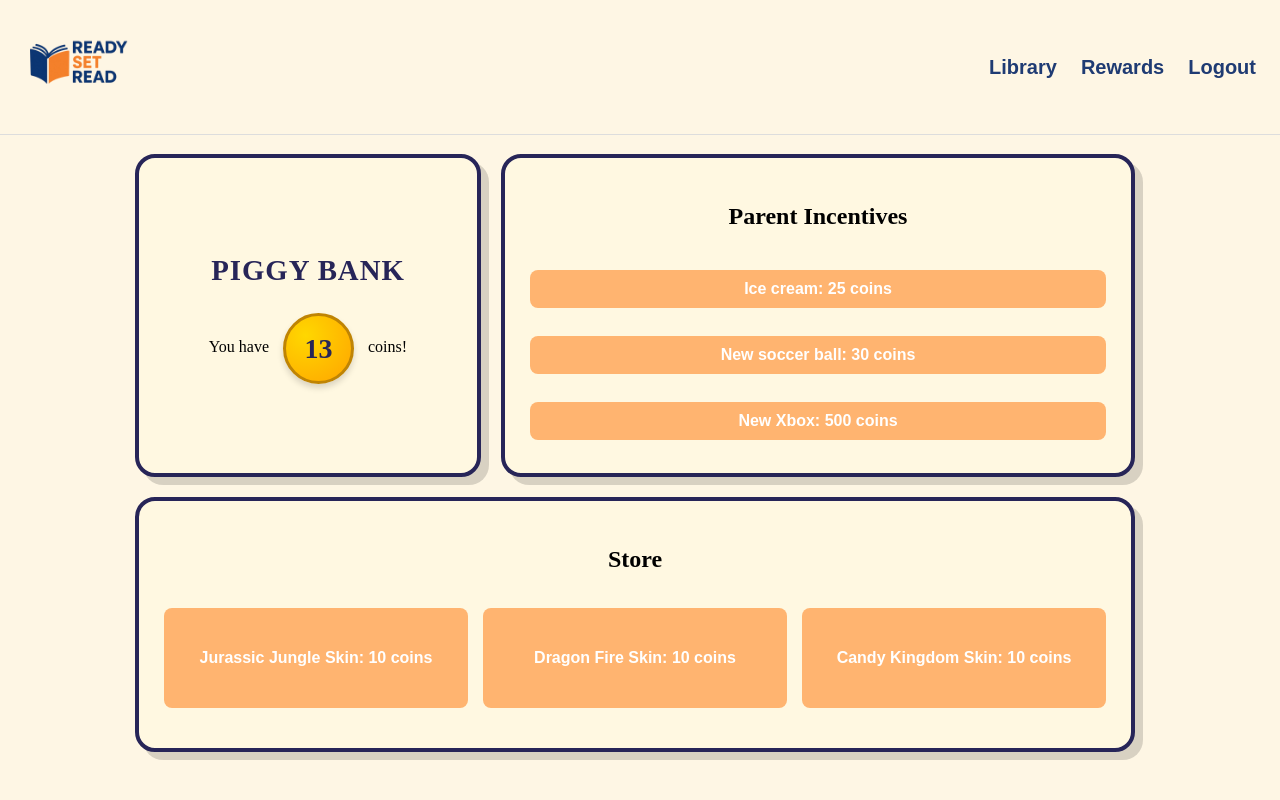
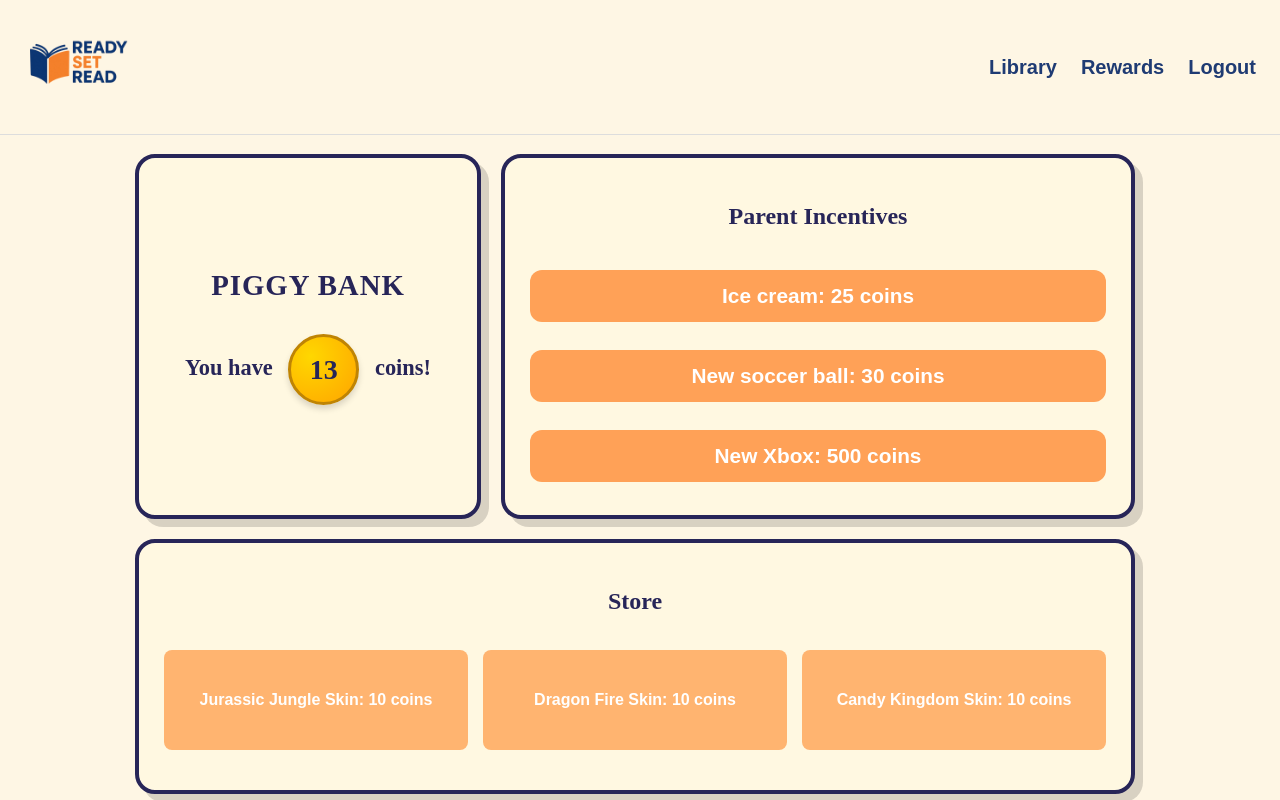
Before and after one commit to iskesss/ReadySetRead, a React app in the folder frontend/: page /Rewards in a window 1280 px wide. Built offline with nearby package versions, Linux system fonts and the light colour scheme; the HTML template or start-up script is replaced by a standard one.

Commit message:
font color change rewards

```diff
--- a/frontend/src/styles/Rewards.css
+++ b/frontend/src/styles/Rewards.css
@@ -3,7 +3,7 @@
   flex-direction: column;
   align-items: center;
   width: 100%;
-  min-height: calc(100vh - 60px);;
+  min-height: calc(100vh - 60px);
   margin: -55px;
   padding: 50px;
 }
@@ -57,6 +57,10 @@
   text-transform: uppercase;
   letter-spacing: 1px;
 }
+.card.parentCard h2,
+.card.storeCard h2 {
+  color: var(--spaceCadet);
+}
 
 .coinBubble {
   background: radial-gradient(circle at 30% 30%, #ffd700, #ffa500);
@@ -87,19 +91,21 @@
   display: block;
   width: 100%;
   margin: 8px 0;
-  background-color: linear-gradient(180deg, #FF9A9E, #FECFEF, #E0C3FC);
+  background: #ffa157;
   color: white;
   border: none;
-  border-radius: 8px;
-  padding: 10px;
+  border-radius: 12px;
+  padding: 14px;
   font-weight: 600;
+  font-size: 1.3rem;
   cursor: pointer;
+  text-align: center;
   transition: all 0.2s ease-in-out;
 }
 
 .parentCard .miniReward:hover {
   transform: scale(1.05);
-  box-shadow: 0 2px 6px rgba(0,0,0,1);
+  box-shadow: 0 2px 6px rgba(0,0,0,0.25);
 }
 
 .fullRow {
@@ -192,3 +198,9 @@
 .popUpButtons button:hover {
   transform: scale(1.05);
 }
+
+.card.piggyCard p {
+  color: var(--spaceCadet);
+  font-weight: 600;
+  font-size: 1.4rem;
+}
```
